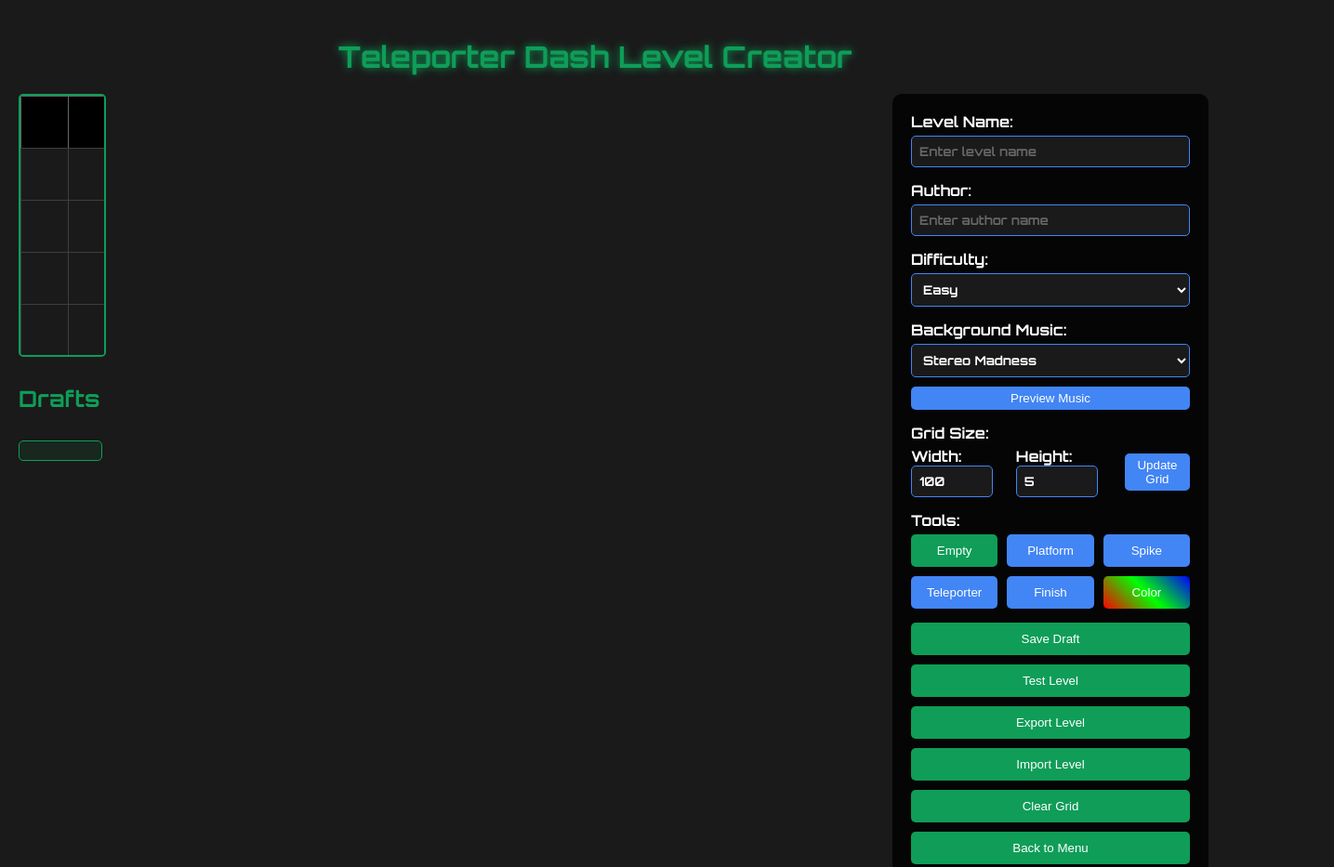
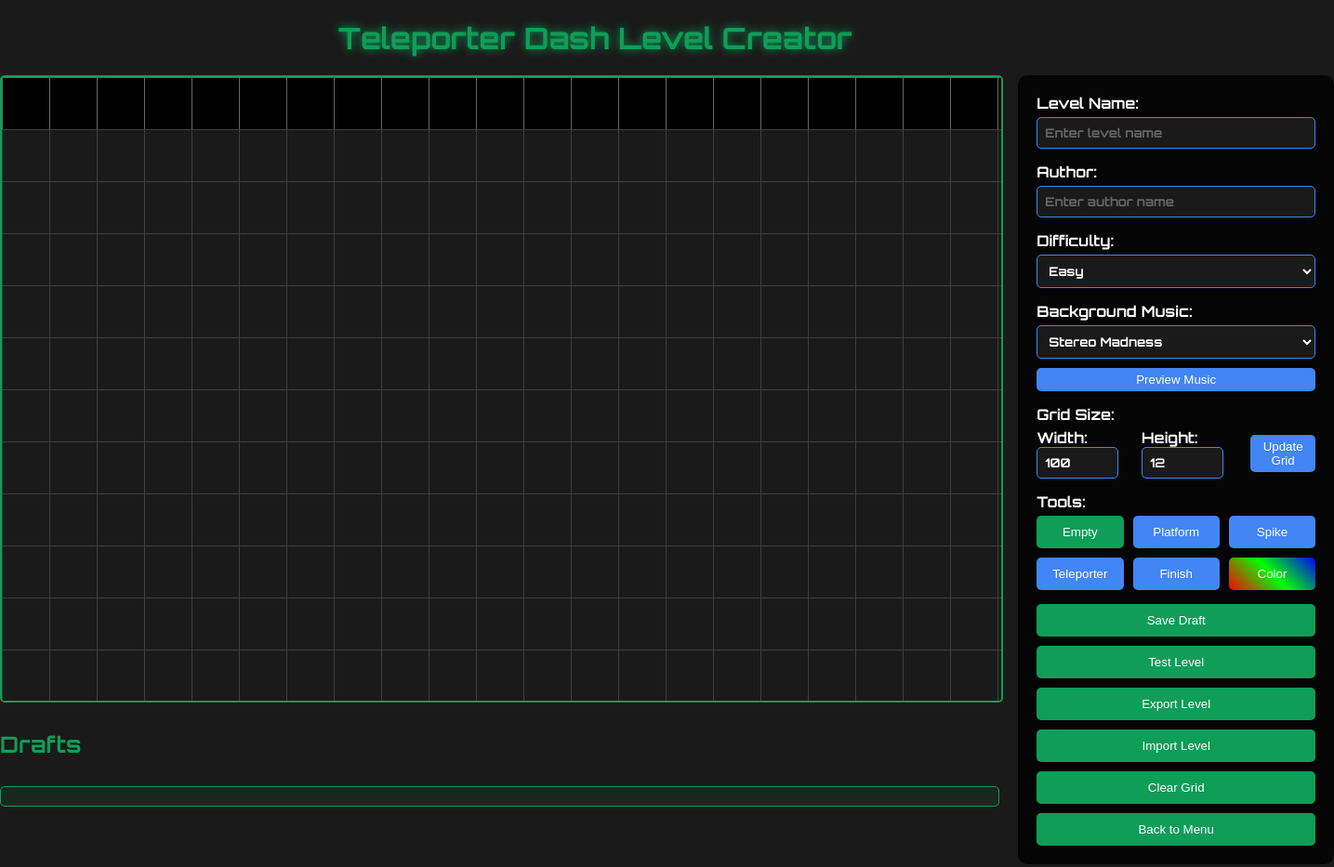
Before and after one commit to TeleporterDash/TeleporterDash, a plain HTML site: page Level Editor/leveleditor.html in a window 1280 px wide. Shown: the top 933 px of the page at 93% size, 1435 px wide, since content can reach past the window. Drawn offline with Linux system fonts and the light colour scheme.

Commit message:
more fixes based off of #5

```diff
--- a/Level Editor/leveleditor.html
+++ b/Level Editor/leveleditor.html
@@ -7,14 +7,14 @@
 
         body {
             margin: 0;
-            padding: 20px;
+            padding: 0px;
             min-height: 100vh;
             background: #1a1a1a;
             font-family: 'Orbitron', sans-serif;
             color: white;
             display: flex;
             flex-direction: column;
-            align-items: center;
+            /* align-items: center; */
             touch-action: manipulation;
         }
 
@@ -23,18 +23,25 @@
             gap: 20px;
             max-width: 1400px;
             width: 100%;
+            margin-left: 0; /* Explicitly set to remove any default margin */
+            justify-content: flex-start; /* Ensure content starts from the left */
         }
 
         #leftPanel {
             display: flex;
             flex-direction: column;
             gap: 20px;
-            width: 90px;
+            width: 84%;
+            flex: 1;
+            margin-left: 0; /* Remove left margin */
+            padding-left: 0; /* Remove left padding */
         }
 
         #rightPanel {
-            flex: 1;
+            flex: 0 0 16;
             min-width: 300px;
+            margin-left: 0; /* Remove left margin */
+            padding-left: 0; /* Remove left padding */
         }
 
         #gridContainer {
@@ -46,7 +53,7 @@
         }
 
         #grid {
-            width: 150%;
+            width: 100%;
             display: grid;
             grid-template-columns: repeat(var(--grid-width, 100), 50px);
             grid-template-rows: repeat(var(--grid-height, 5), 55px);
@@ -126,7 +133,7 @@
             gap: 15px;
             margin-left: auto;
             margin-right: -40px;
-         }
+        }
 
         .control-group {
             display: flex;
@@ -427,7 +434,7 @@
                         </div>
                         <div>
                             <label for="gridHeight">Height:</label>
-                            <input type="number" id="gridHeight" value="5" style="width: 70px;">
+                            <input type="number" id="gridHeight" value="12" style="width: 70px;">
                         </div>
                         <button id="updateGridSize" style="padding: 5px 10px; background: #4285F4; border: none; border-radius: 5px; color: white; cursor: pointer;">
                             Update Grid
@@ -533,7 +540,7 @@
         const updateGridSizeBtn = document.getElementById('updateGridSize');
         const gridContainer = document.getElementById('gridContainer'); // Get grid container
         let GRID_WIDTH = 100;
-        let GRID_HEIGHT = 5;
+        let GRID_HEIGHT = 12;
             // // // Initialize Level Matrix
         let levelMatrix = Array(GRID_HEIGHT).fill().map(() => Array(GRID_WIDTH).fill(0));
 
```
